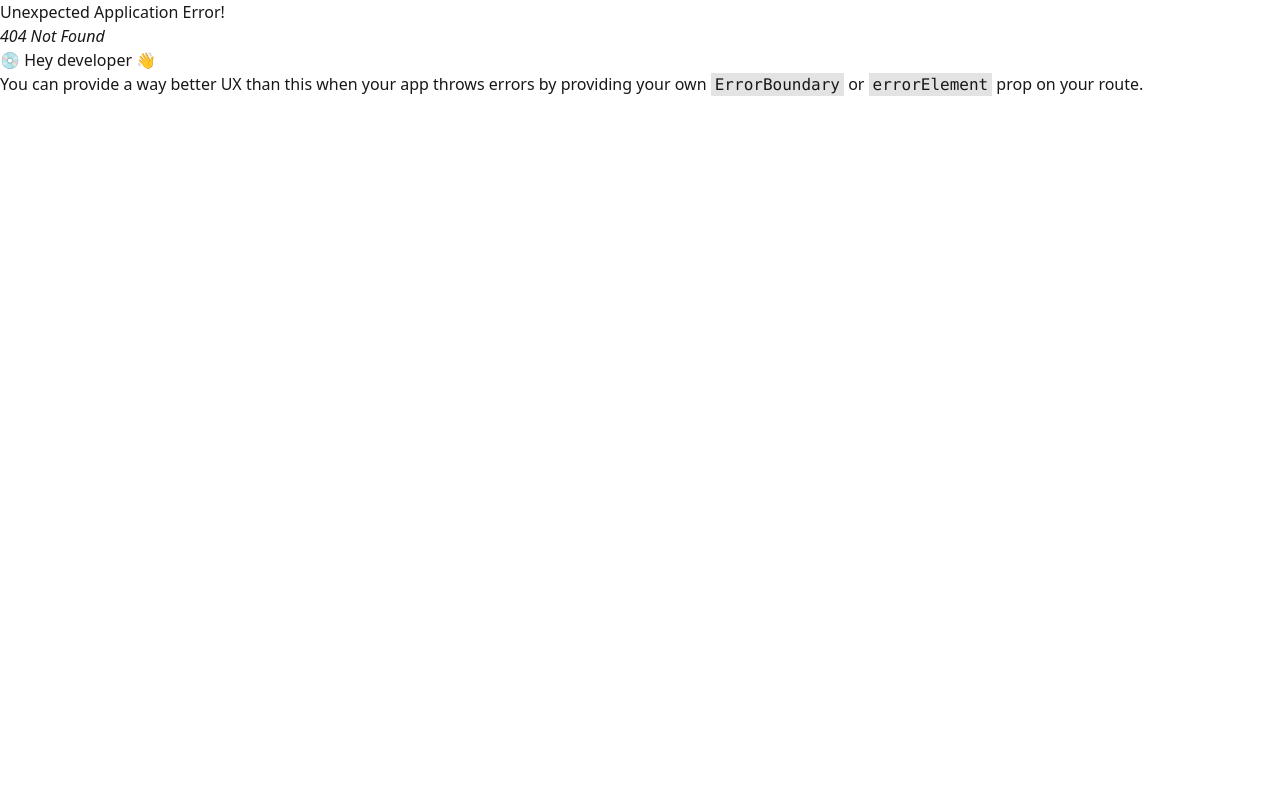
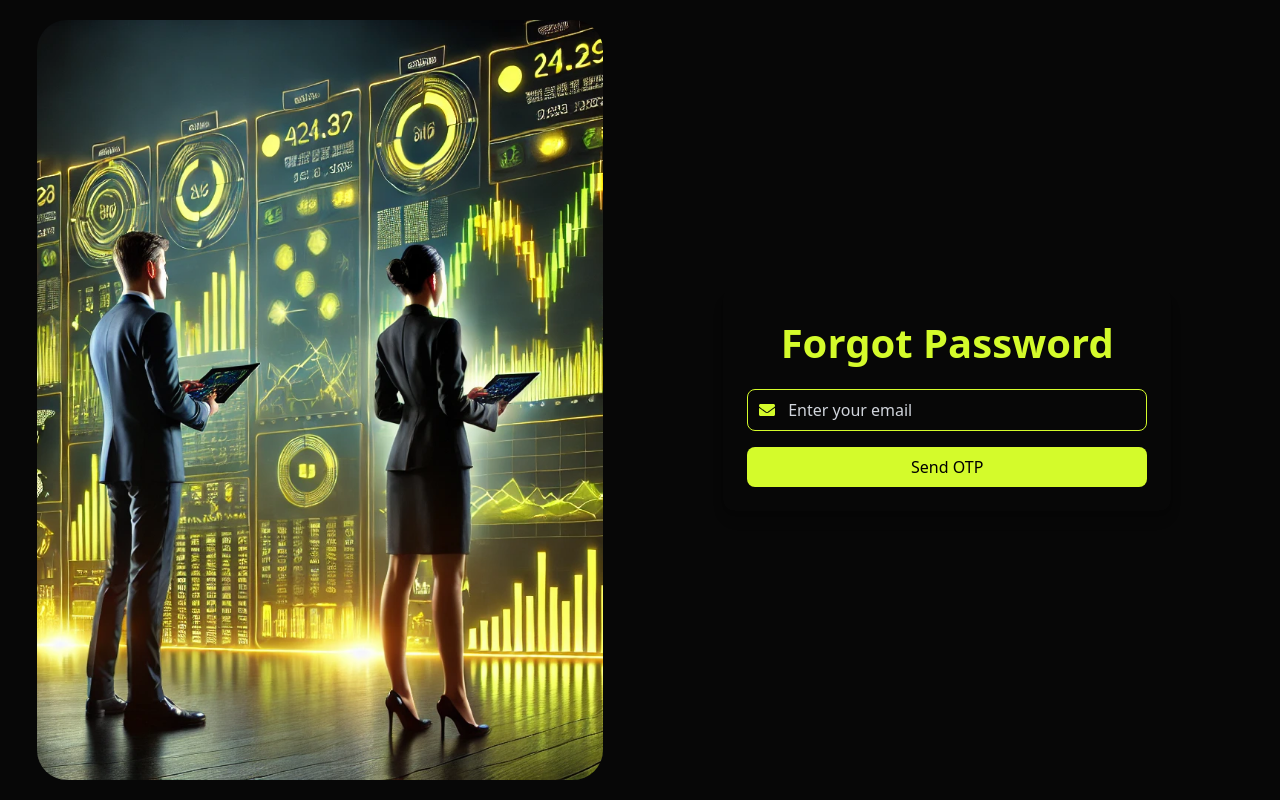
Before and after one commit to Brielle28/StockHub, a React (Vite) app in the folder StockHub_Frontend--/: page /forget-password in a window 1280 px wide. Before the commit this address had no page. Built offline with nearby package versions, Linux system fonts and the light colour scheme.

Commit message:
forget password flow

```diff
--- a/StockHub_Frontend--/src/AppRouter.jsx
+++ b/StockHub_Frontend--/src/AppRouter.jsx
@@ -4,6 +4,7 @@ import Home from "./Pages/Home";
 import Layout from "./Layout/Layout";
 import LoginPage from "./Pages/LoginPage";
 import Registration from "./Pages/Registration";
+import ForgetPassword from "./Pages/ForgetPassword";
 
 const routing = createBrowserRouter([
   {
@@ -24,6 +25,10 @@ const routing = createBrowserRouter([
     path: "/signUp",
     element: <Registration />,
   },
+  {
+    path: "/forget-password",
+    element: <ForgetPassword />,
+  },
 ]);
 const AppRouter = () => {
   return (
--- /dev/null
+++ b/StockHub_Frontend--/src/Components/Auth/Forgetpassword.jsx
@@ -0,0 +1,234 @@
+import React, { useState } from "react";
+import { FaArrowLeft, FaEnvelope, FaLock } from "react-icons/fa";
+import { FaEyeSlash } from "react-icons/fa";
+import { FaEye } from "react-icons/fa";
+const Forgetpassword = () => {
+  // States for different stages of password reset
+  const [stage, setStage] = useState('email'); // 'email', 'verify-otp', 'reset-password'
+  const [email, setEmail] = useState("");
+  const [otp, setOtp] = useState("");
+  const [newPassword, setNewPassword] = useState("");
+  const [confirmPassword, setConfirmPassword] = useState("");
+  const [showPassword, setShowPassword] = useState(false);
+  const [errorMessage, setErrorMessage] = useState("");
+
+  // Simulated OTP (in real-world, this would come from backend)
+  const [generatedOtp, setGeneratedOtp] = useState("");
+
+  const togglePasswordVisibility = () => {
+    setShowPassword(!showPassword);
+  };
+
+  const handleEmailSubmit = (e) => {
+    e.preventDefault();
+
+    // Basic email validation
+    const emailRegex = /^[^\s@]+@[^\s@]+\.[^\s@]+$/;
+    if (!emailRegex.test(email)) {
+      setErrorMessage("Please enter a valid email address");
+      return;
+    }
+
+    // Simulate OTP generation (in real application, this would be a backend call)
+    const simulatedOtp = Math.floor(100000 + Math.random() * 900000).toString();
+    setGeneratedOtp(simulatedOtp);
+
+    // In a real app, you'd send this OTP to the user's email
+    console.log("Generated OTP:", simulatedOtp);
+
+    // Move to OTP verification stage
+    setStage('verify-otp');
+    setErrorMessage("");
+  };
+
+  const handleOtpVerification = (e) => {
+    e.preventDefault();
+
+    if (otp === generatedOtp) {
+      // OTP Verified
+      setStage('reset-password');
+      setErrorMessage("");
+    } else {
+      setErrorMessage("Invalid OTP. Please try again.");
+    }
+  };
+
+  const handlePasswordReset = (e) => {
+    e.preventDefault();
+
+    // Password validation
+    if (newPassword !== confirmPassword) {
+      setErrorMessage("Passwords do not match");
+      return;
+    }
+
+    if (newPassword.length < 8) {
+      setErrorMessage("Password must be at least 8 characters long");
+      return;
+    }
+
+    // Simulate password reset (in real app, call backend API)
+    console.log("Password reset for email:", email);
+
+    // Reset all states or redirect to login
+    setStage('email');
+    setEmail("");
+    setOtp("");
+    setNewPassword("");
+    setConfirmPassword("");
+    alert("Password reset successful!");
+  };
+
+  const renderEmailStage = () => (
+    <form onSubmit={handleEmailSubmit} className="space-y-4">
+      <div className="relative">
+        <FaEnvelope className="absolute left-3 top-1/2 transform -translate-y-1/2 text-[#d4fb2b]" />
+        <input
+          type="email"
+          placeholder="Enter your email"
+          value={email}
+          onChange={(e) => setEmail(e.target.value)}
+          className="w-full pl-10 pr-4 py-2 border border-[#d4fb2b] rounded-lg focus:outline-none focus:ring-0 text-gray-300 placeholder:text-gray-300"
+          required
+        />
+      </div>
+
+      {errorMessage && (
+        <p className="text-red-500 text-sm text-center">{errorMessage}</p>
+      )}
+
+      <button
+        type="submit"
+        className="w-full bg-[#d4fb2b] text-black font-medium py-2 rounded-lg transition duration-300 hover:bg-[#a0b720]"
+      >
+        Send OTP
+      </button>
+    </form>
+  );
+
+  const renderOtpStage = () => (
+    <form onSubmit={handleOtpVerification} className="space-y-4">
+      <div className="flex justify-between items-center mb-4">
+        <button
+          type="button"
+          onClick={() => setStage('email')}
+          className="text-[#d4fb2b] flex items-center"
+        >
+          <FaArrowLeft className="mr-2" /> Back
+        </button>
+        <p className="text-gray-400">OTP sent to {email}</p>
+      </div>
+
+      <input
+        type="text"
+        placeholder="Enter 6-digit OTP"
+        value={otp}
+        onChange={(e) => setOtp(e.target.value)}
+        maxLength="6"
+        className="w-full pl-4 pr-4 py-2 border border-[#d4fb2b] rounded-lg focus:outline-none focus:ring-0 text-gray-300 placeholder:text-gray-300 text-center tracking-[10px]"
+        required
+      />
+
+      {errorMessage && (
+        <p className="text-red-500 text-sm text-center">{errorMessage}</p>
+      )}
+
+      <button
+        type="submit"
+        className="w-full bg-[#d4fb2b] text-black font-medium py-2 rounded-lg transition duration-300 hover:bg-[#a0b720]"
+      >
+        Verify OTP
+      </button>
+
+      <div className="text-center">
+        <button
+          type="button"
+          className="text-gray-400 hover:text-[#d4fb2b]"
+        >
+          Resend OTP
+        </button>
+      </div>
+    </form>
+  );
+
+  const renderPasswordResetStage = () => (
+    <form onSubmit={handlePasswordReset} className="space-y-4">
+      <div className="flex justify-between items-center mb-4">
+        <button
+          type="button"
+          onClick={() => setStage('verify-otp')}
+          className="text-[#d4fb2b] flex items-center"
+        >
+          <FaArrowLeft className="mr-2" /> Back
+        </button>
+      </div>
+
+      <div className="relative">
+        <FaLock className="absolute left-3 top-1/2 transform -translate-y-1/2 text-[#d4fb2b]" />
+        <input
+          type={showPassword ? "text" : "password"}
+          placeholder="New Password"
+          value={newPassword}
+          onChange={(e) => setNewPassword(e.target.value)}
+          className="w-full pl-10 pr-4 py-2 border border-[#d4fb2b] rounded-lg focus:outline-none focus:ring-0 text-gray-300 placeholder:text-gray-300"
+          required
+        />
+        <button
+          type="button"
+          onClick={togglePasswordVisibility}
+          className="absolute right-3 top-1/2 transform -translate-y-1/2 text-gray-400 hover:text-white"
+        >
+          {showPassword ? <FaEyeSlash /> : <FaEye />}
+        </button>
+      </div>
+
+      <div className="relative">
+        <FaLock className="absolute left-3 top-1/2 transform -translate-y-1/2 text-[#d4fb2b]" />
+        <input
+          type={showPassword ? "text" : "password"}
+          placeholder="Confirm New Password"
+          value={confirmPassword}
+          onChange={(e) => setConfirmPassword(e.target.value)}
+          className="w-full pl-10 pr-4 py-2 border border-[#d4fb2b] rounded-lg focus:outline-none focus:ring-0 text-gray-300 placeholder:text-gray-300"
+          required
+        />
+        <button
+          type="button"
+          onClick={togglePasswordVisibility}
+          className="absolute right-3 top-1/2 transform -translate-y-1/2 text-gray-400 hover:text-white"
+        >
+          {showPassword ? <FaEyeSlash /> : <FaEye />}
+        </button>
+      </div>
+
+      {errorMessage && (
+        <p className="text-red-500 text-sm text-center">{errorMessage}</p>
+      )}
+
+      <button
+        type="submit"
+        className="w-full bg-[#d4fb2b] text-black font-medium py-2 rounded-lg transition duration-300 hover:bg-[#a0b720]"
+      >
+        Reset Password
+      </button>
+    </form>
+  );
+
+  return (
+    <div className="w-[50%] min-h-screen bg-transparent flex items-center justify-center">
+      <div className="w-full max-w-md bg-transparent rounded-xl shadow-lg p-6">
+        <h2 className="text-[40px] font-bold text-[#d4fb2b] text-center mb-4">
+          {stage === 'email' ? 'Forgot Password' :
+           stage === 'verify-otp' ? 'Verify OTP' :
+           'Reset Password'}
+        </h2>
+
+        {stage === 'email' && renderEmailStage()}
+        {stage === 'verify-otp' && renderOtpStage()}
+        {stage === 'reset-password' && renderPasswordResetStage()}
+      </div>
+    </div>
+  );
+};
+
+export default Forgetpassword;
--- a/StockHub_Frontend--/src/Components/Auth/Log.jsx
+++ b/StockHub_Frontend--/src/Components/Auth/Log.jsx
@@ -72,7 +72,7 @@ const Login = () => {
           </div>
 
           <div className="flex justify-end items-center">
-            <a href="#" className="text-[#d4fb2b] hover:underline">
+            <a href="/forget-password" className="text-[#d4fb2b] hover:underline">
               Forgot Password?
             </a>
           </div>
--- a/StockHub_Frontend--/src/Layout/Layout.jsx
+++ b/StockHub_Frontend--/src/Layout/Layout.jsx
@@ -6,18 +6,12 @@ import Footer from "../Components/Footer"
 const Layout = () => {
   return (
     <div className="flex flex-col items-center justify-center min-h-screen  bg-cover bg-center bg-no-repeat bg-[#070707]"
-    style={{
-        // backgroundImage: 'url("/blacck.jpg")',
-        backgroundSize: 'cover',
-        backgroundPosition: 'center',
-        imageRendering: 'crisp-edges'
-      }}
     >
       <Navbar />
       <main className="flex items-center justify-center">
         <Outlet />
       </main>
-      <Footer />
+      {/* <Footer /> */}
     </div>
   );
 };
--- /dev/null
+++ b/StockHub_Frontend--/src/Pages/ForgetPassword.jsx
@@ -0,0 +1,20 @@
+import React from "react";
+import SignUp from "../Components/Auth/SignUp.jsx";
+import Forgetpassword from "../Components/Auth/Forgetpassword.jsx"
+const ForgetPassword = () => {
+  return (
+    <>
+      <div className="flex md:flex-row items-center justify-center min-h-screen bg-[#070707]">
+        <div className="w-[48%] h-screen flex items-center justify-center py-5 px-6">
+        <div
+          className="w-full h-full rounded-[30px] bg-cover bg-center bg-no-repeat"
+          style={{ backgroundImage: "url('/yellow3.webp')" }}
+        />
+        </div>
+        <Forgetpassword/>
+      </div>
+    </>
+  );
+};
+
+export default ForgetPassword;
--- a/StockHub_Frontend--/src/Pages/Home.jsx
+++ b/StockHub_Frontend--/src/Pages/Home.jsx
@@ -21,13 +21,13 @@ const Home = () => {
 
           <div className="flex space-x-4 justify-center md:justify-start">
             <a
-              href="#"
+              href="/login"
               className="flex items-center bg-transparent border-[1px] border-[#d4fb2b] text-white font-medium px-8 py-1 rounded-full hover:bg-[#d4fb2b] hover:text-black"
             >
               Login
             </a>
             <a
-              href="#"
+              href="/signUp"
               className="flex items-center bg-transparent border-[1px] border-[#d4fb2b] text-white font-medium px-4 py-1 rounded-full hover:bg-[#d4fb2b] hover:text-black"
             >
               Get Started
@@ -40,6 +40,7 @@ const Home = () => {
           <div className="relative w-64 md:w-80 lg:w-96">
             <img
               src="/phone.png"
+              // src="/phone.webp"
               alt="Stoxis Trading App"
               className="w-full h-auto transform shadow-2xl rounded-3xl"
             />
```
Also changed, not shown: StockHub_Frontend--/public/phone.webp (added), StockHub_Frontend--/public/yellow3.webp (added).
